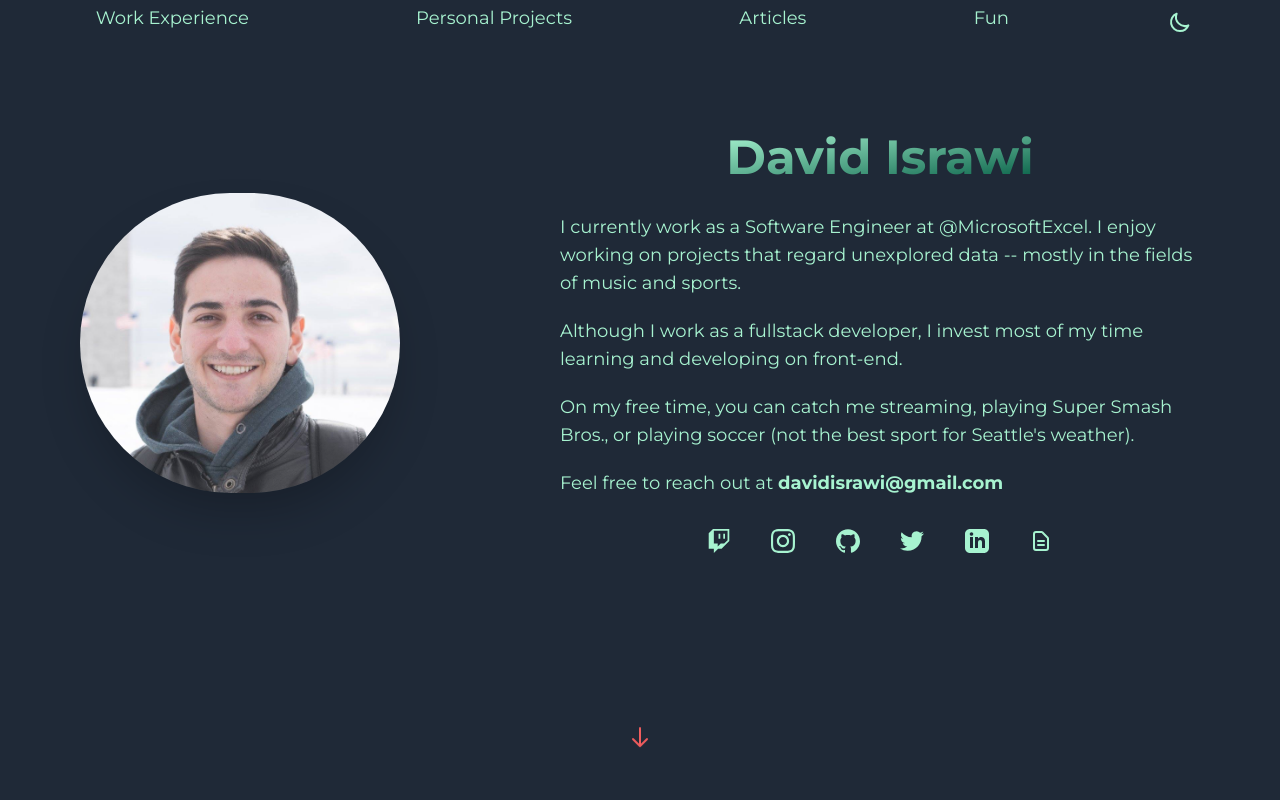
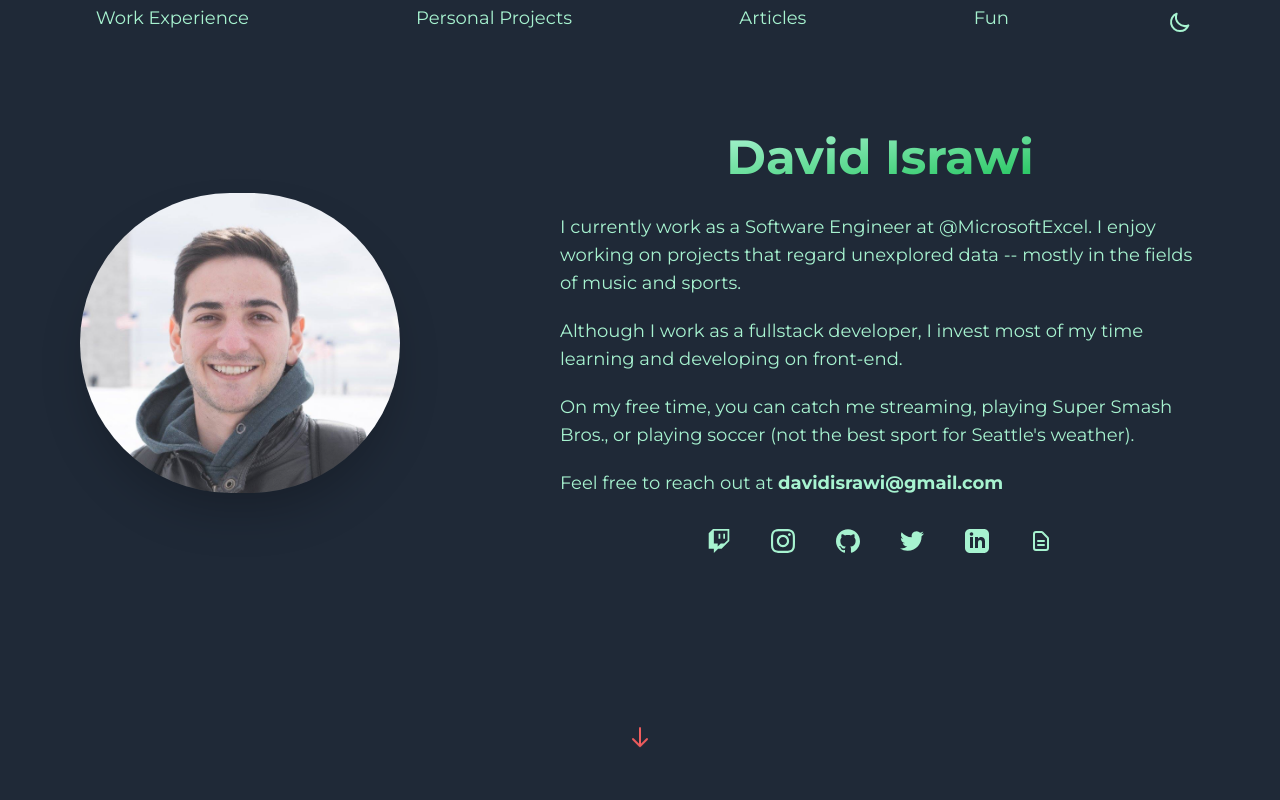
Before and after one commit to DavidIsrawi/Portfolio, a React (Create React App) app: page / in a window 1280 px wide. Shown: the top 800 px of the page. Built offline with nearby package versions, Linux system fonts and the light colour scheme.

Commit message:
change gradient

```diff
--- a/src/index.css
+++ b/src/index.css
@@ -4,7 +4,7 @@
 
 @layer base {
   h1 {
-    @apply text-5xl text-transparent bg-clip-text bg-gradient-to-br from-primary to-secondary dark:from-secondary dark:to-primary;
+    @apply text-5xl text-transparent bg-clip-text bg-gradient-to-br from-primary to-green-500 dark:from-secondary dark:to-green-500;
   }
   h2 {
     @apply text-4xl;
```
